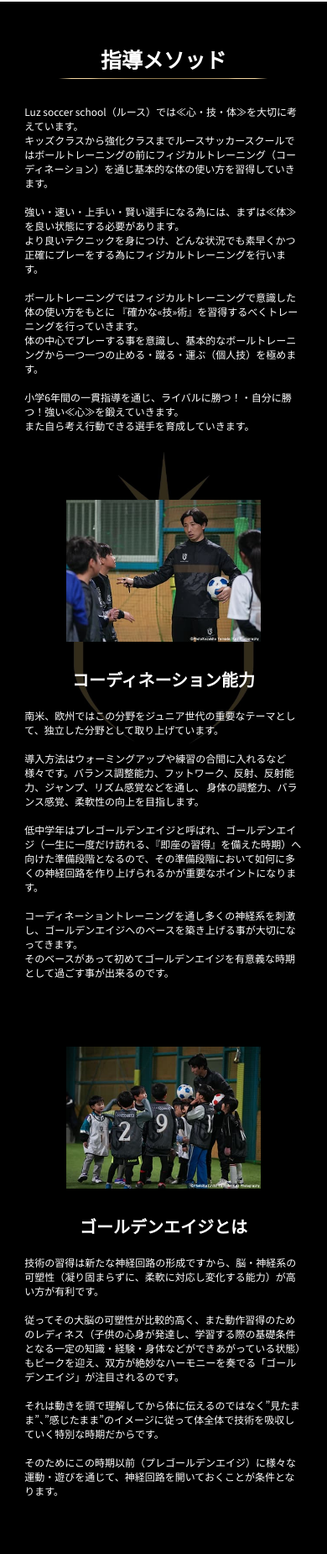
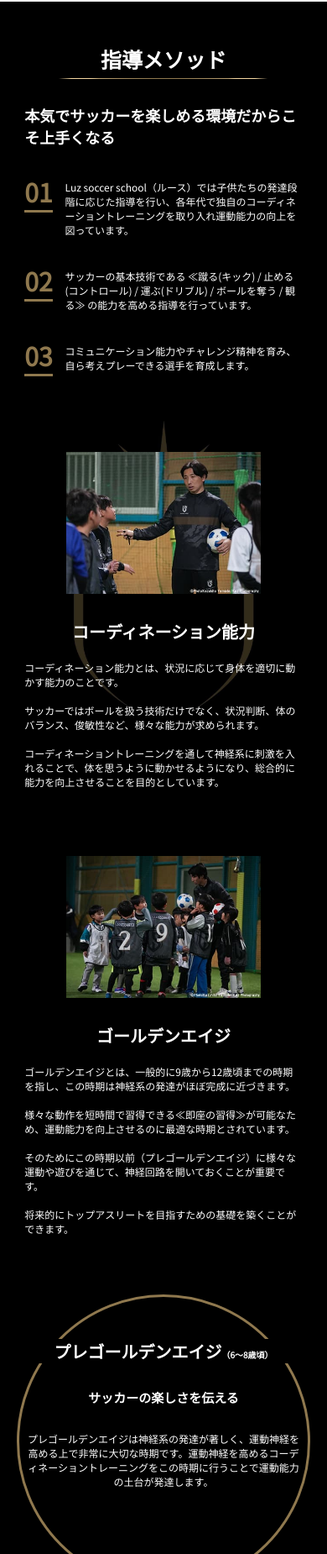
Before and after one commit to YurinoTanaka/luz-soccer-school, a plain HTML site: page src/method.html in a window 390 px wide. Shown: the part 74-1924 px from the top of the page at 84% size. Drawn offline with nearby package versions, Linux system fonts and the light colour scheme; some packages are replaced by stand-ins of ours.

Commit message:
2025/3/25

```diff
--- a/src/css/style.scss
+++ b/src/css/style.scss
@@ -707,12 +707,32 @@ footer {
 }
 .methods-first {
   width: 70%;
-  display: flex;
   margin: 0 auto;
   font-size: $font-size-main;
 }
+.methods-first-title {
+  display: flex;
+  justify-content: center;
+  font-size: 30px;
+  font-weight: bold;
+  margin-bottom: 30px;
+}
+.methods-first-contents {
+  display: flex;
+  padding-bottom: 30px;
+  h3 {
+    margin-right: 15px;
+    border-bottom: 3px solid $color-gold;
+    font-size: 40px;
+    font-weight: bold;
+    color: $color-gold;
+  }
+  p {
+    padding-top: 15px;
+  }
+}
 .methods-second {
-  padding-top: 200px;
+  padding-top: 80px;
   font-size: $font-size-main;
   background-image: url(../images/methods/methods_background.jpg);
   background-size: contain;
@@ -726,10 +746,6 @@ footer {
     text-align: center;
     padding-bottom: 20px;
     font-size: 30px;
-  }
-  img {
-    padding-top: 50px;
-    padding-bottom: 50px;
   }
 }
 .methods-text-detail-first {
@@ -745,12 +761,12 @@ footer {
   text-align: center;
   margin: 0 auto;
   content: "";
-  width: 400px;
-  height: 400px;
+  width: 450px;
+  height: 450px;
   border: 3px solid $color-gold;
   border-radius: 50%;
   .methods-age {
-    margin-top: 40px;
+    margin-top: 50px;
   }
   h3 {
     font-size: 28px;
@@ -771,12 +787,9 @@ footer {
   margin: 60px 10px 0 10px;
 }
 .golden-age {
-  margin: 30px 10px 0 10px;
+  margin: 60px 10px 0 10px;
 }
 .post-golden-age {
-  margin: 40px 10px 0 10px;
-}
-.independent-age {
   margin: 40px 10px 0 10px;
 }
 .circle-one {
@@ -792,11 +805,6 @@ footer {
   position: relative;
   bottom: 200px;
   right: 20%;
-}
-.circle-four {
-  position: relative;
-  bottom: 300px;
-  left: 20%;
 }
 
 /* --------------
@@ -903,18 +911,16 @@ footer {
   /* 指導メソッド */
   .methods-first {
     width: 85%;
-    font-size: $font-size-main-sp;
+  }
+  .methods-first-title {
+    font-size: $font-size-sub;
   }
   .methods-second {
     padding-top: 50px;
-    font-size: $font-size-main-sp;
   }
   .methods-second-text {
     flex-direction: column;
     padding-bottom: 50px;
-    h3 {
-      font-size: $font-size-sub-sp;
-    }
     .methods-second-img-sp {
       display: flex;
       justify-content: center;
@@ -934,59 +940,49 @@ footer {
   .methods-text-detail-second {
     padding-left: 0;
   }
-  .methods-age-main {
-    width: 95%;
-    font-size: $font-size-main-sp;
-    display: flex;
-    flex-direction: column;
-    align-items: center;
-    padding-top: 20px;
-  }
-  .methods-circle {
-    margin: 0;
-    margin-bottom: 30px;
-    width: 300px;
-    height: 300px;
-    h3 {
-      font-size: $font-size-sub-sp;
-    }
-    span {
-      font-size: 10px;
-    }
-    h4 {
-      padding-top: 30px;
-      font-size: 15px;
-    }
-    .methods-sub-title-sp {
-      padding-top: 15px;
-    }
-  }
-  .pre-golden-age,
-  .post-golden-age,
-  .independent-age {
-    margin: 30px 10px 0 10px;
-  }
-  .golden-age {
-    margin: 20px 10px 0 10px;
-  }
-  .circle-one {
-    position: relative;
-    right: 0;
-  }
+  // .methods-age-main {
+  //   width: 95%;
+  //   font-size: $font-size-main-sp;
+  //   display: flex;
+  //   flex-direction: column;
+  //   align-items: center;
+  //   padding-top: 20px;
+  // }
+  // .methods-circle {
+  //   margin: 0;
+  //   margin-bottom: 30px;
+  //   width: 300px;
+  //   height: 300px;
+  //   h3 {
+  //     font-size: $font-size-sub-sp;
+  //   }
+  //   span {
+  //     font-size: 10px;
+  //   }
+  //   h4 {
+  //     padding-top: 30px;
+  //     font-size: 15px;
+  //   }
+  //   .methods-sub-title-sp {
+  //     padding-top: 15px;
+  //   }
+  // }
+  // .pre-golden-age,
+  // .post-golden-age {
+  //   margin: 30px 10px 0 10px;
+  // }
+  // .golden-age {
+  //   margin: 20px 10px 0 10px;
+  // }
+  // .circle-one {
+  //   position: relative;
+  //   right: 0;
+  // }
   .circle-two {
-    position: relative;
-    bottom: 0;
-    left: 0;
+    bottom: 50px;
   }
   .circle-three {
-    position: relative;
-    bottom: 0;
-    right: 0;
-  }
-  .circle-four {
-    position: relative;
-    bottom: 0;
-    left: 0;
+    bottom: 100px;
   }
 }
 
@@ -1324,7 +1320,7 @@ footer {
       width: 70%;
       margin-left: 20px;
       h4 {
-        font-size: $font-size-sub-sp;
+        font-size: 18px;
       }
     }
   }
@@ -1392,6 +1388,78 @@ footer {
     padding-top: 60px;
   }
 
+  /* -------------------
+  指導メソッドページの編集
+  -------------------- */
+  /* 指導メソッド */
+  .methods-first {
+    font-size: $font-size-main-sp;
+  }
+  .methods-first-title {
+    font-size: 18px;
+  }
+  .methods-first-contents {
+    h3 {
+      font-size: 30px;
+    }
+    p {
+      padding-top: 8px;
+    }
+  }
+  .methods-second {
+    padding-top: 30px;
+    font-size: $font-size-main-sp;
+  }
+  .methods-second-text {
+    h3 {
+      font-size: $font-size-sub-sp;
+    }
+  }
+  .methods-age-main {
+    font-size: $font-size-main-sp;
+    display: flex;
+    flex-direction: column;
+    align-items: center;
+    padding-top: 20px;
+  }
+  .methods-circle {
+    margin: 0;
+    margin-bottom: 30px;
+    width: 350px;
+    height: 350px;
+    h3 {
+      font-size: $font-size-sub-sp;
+    }
+    span {
+      font-size: 10px;
+    }
+    h4 {
+      padding-top: 30px;
+      font-size: 15px;
+    }
+  }
+  .pre-golden-age,
+  .post-golden-age {
+    margin: 30px 10px 0 10px;
+  }
+  .golden-age {
+    margin: 40px 10px 0 10px;
+  }
+  .circle-one {
+    position: relative;
+    right: 0;
+  }
+  .circle-two {
+    position: relative;
+    bottom: 0;
+    left: 0;
+  }
+  .circle-three {
+    position: relative;
+    bottom: 0;
+    right: 0;
+  }
+
   /* ------------
   クラス紹介の編集
   ------------- */
--- a/src/method.html
+++ b/src/method.html
@@ -89,30 +89,43 @@
           <h2>指導メソッド</h2>
           <img class="title_underline" src="images/common/line_short.jpg" alt="">
         </div>
-        <p class="methods-first">Luz soccer school（ルース）では≪心・技・体≫を大切に考えています。
-          <br>キッズクラスから強化クラスまでルースサッカースクールではボールトレーニングの前にフィジカルトレーニング（コーディネーション）を通じ基本的な体の使い方を習得していきます。
-          <br>
-          <br>強い・速い・上手い・賢い選手になる為には、まずは≪体≫を良い状態にする必要があります。
-          <br>より良いテクニックを身につけ、どんな状況でも素早くかつ正確にプレーをする為にフィジカルトレーニングを行います。
-          <br>
-          <br>ボールトレーニングではフィジカルトレーニングで意識した体の使い方をもとに 『確かな«技»術』を習得するべくトレーニングを行っていきます。
-          <br>体の中心でプレーする事を意識し、基本的なボールトレーニングから一つ一つの止める・蹴る・運ぶ（個人技）を極めます。
-          <br>
-          <br>小学6年間の一貫指導を通じ、ライバルに勝つ！・自分に勝つ！強い≪心≫を鍛えていきます。
-          <br>また自ら考え行動できる選手を育成していきます。
-        </p>
+        <div class="methods-first">
+          <div class="methods-first-title">本気でサッカーを楽しめる環境だからこそ上手くなる</div>
+          <div class="methods-first-contents">
+            <div>
+              <h3>01</h3>
+            </div>
+            <p>
+              Luz soccer school（ルース）では子供たちの発達段階に応じた指導を行い、各年代で独自のコーディネーショントレーニングを取り入れ運動能力の向上を図っています。
+            </p>
+          </div>
+          <div class="methods-first-contents">
+            <div>
+              <h3>02</h3>
+            </div>
+            <p>
+              サッカーの基本技術である&nbsp;≪蹴る(キック)&nbsp;/&nbsp;止める(コントロール)&nbsp;/&nbsp;運ぶ(ドリブル)&nbsp;/&nbsp;ボールを奪う&nbsp;/&nbsp;観る≫&nbsp;の能力を高める指導を行っています。
+            </p>
+          </div>
+          <div class="methods-first-contents">
+            <div>
+              <h3>03</h3>
+            </div>
+            <p>
+              コミュニケーション能力やチャレンジ精神を育み、自ら考えプレーできる選手を育成します。
+            </p>
+          </div>
+        </div>
         <div class="methods-second">
           <div class="methods-second-text methods-second-text-sp">
             <div>
-              <h3>コーディネーション能力</h3>
-              <p class="methods-text-detail-first">南米、欧州ではこの分野をジュニア世代の重要なテーマとして、独立した分野として取り上げています。
+              <h3 class="methods-text-detail-first">コーディネーション能力</h3>
+              <p class="methods-text-detail-first">
+                コーディネーション能力とは、状況に応じて身体を適切に動かす能力のことです。
                 <br>
-                <br>導入方法はウォーミングアップや練習の合間に入れるなど様々です。バランス調整能力、フットワーク、反射、反射能力、ジャンプ、リズム感覚などを通し、 身体の調整力、バランス感覚、柔軟性の向上を目指します。
+                <br>サッカーではボールを扱う技術だけでなく、状況判断、体のバランス、俊敏性など、様々な能力が求められます。
                 <br>
-                <br>低中学年はプレゴールデンエイジと呼ばれ、ゴールデンエイジ（一生に一度だけ訪れる、『即座の習得』を備えた時期）へ向けた準備段階となるので、その準備段階において如何に多くの神経回路を作り上げられるかが重要なポイントになります。
-                <br>
-                <br>コーディネーショントレーニングを通し多くの神経系を刺激し、ゴールデンエイジへのベースを築き上げる事が大切になってきます。
-                <br>そのベースがあって初めてゴールデンエイジを有意義な時期として過ごす事が出来るのです。
+                <br>コーディネーショントレーニングを通して神経系に刺激を入れることで、体を思うように動かせるようになり、総合的に能力を向上させることを目的としています。
               </p>
             </div>
             <div class="methods-second-img-sp">
@@ -124,37 +137,40 @@
               <img src="images/methods/methods_image2.jpg" alt="生徒に指導している画像">
             </div>
             <div>
-              <h3>ゴールデンエイジとは</h3>
-              <p class="methods-text-detail-second">技術の習得は新たな神経回路の形成ですから、脳・神経系の可塑性（凝り固まらずに、柔軟に対応し変化する能力）が高い方が有利です。
+              <h3 class="methods-text-detail-second">ゴールデンエイジ</h3>
+              <p class="methods-text-detail-second">
+                ゴールデンエイジとは、一般的に9歳から12歳頃までの時期を指し、この時期は神経系の発達がほぼ完成に近づきます。
                 <br>
-                <br>従ってその大脳の可塑性が比較的高く、また動作習得のためのレディネス（子供の心身が発達し、学習する際の基礎条件となる一定の知識・経験・身体などができあがっている状態）もピークを迎え、双方が絶妙なハーモニーを奏でる「ゴールデンエイジ」が注目されるのです。
+                <br>様々な動作を短時間で習得できる≪即座の習得≫が可能なため、運動能力を向上させるのに最適な時期とされています。
                 <br>
-                <br>それは動きを頭で理解してから体に伝えるのではなく”見たまま”、”感じたまま”のイメージに従って体全体で技術を吸収していく特別な時期だからです。
+                <br>そのためにこの時期以前（プレゴールデンエイジ）に様々な運動や遊びを通じて、神経回路を開いておくことが重要です。
                 <br>
-                <br>そのためにこの時期以前（プレゴールデンエイジ）に様々な運動・遊びを通じて、神経回路を開いておくことが条件となります。
+                <br>将来的にトップアスリートを目指すための基礎を築くことができます。
+              </p>
             </div>
           </div>
         </div>
         <div class="methods-age-main">
           <div class="methods-circle circle-one">
-            <h3 class="methods-age">プレゴールデンエイジ<span>（～8・9歳頃）</span></h3>
+            <h3 class="methods-age">プレゴールデンエイジ<span>（6～8歳頃）</span></h3>
             <h4>サッカーの楽しさを伝える</h4>
-            <p class="pre-golden-age">ひとつの動作によって、ひとつの”神経回路”が形成されるという神経回路の配線が遊んでいる時期です。運動能力の基礎はこの年代で形成されます。</p>
+            <p class="pre-golden-age">
+              プレゴールデンエイジは神経系の発達が著しく、運動神経を高める上で非常に大切な時期です。運動神経を高めるコーディネーショントレーニングをこの時期に行うことで運動能力の土台が発達します。
+            </p>
           </div>
           <div class="methods-circle circle-two">
             <h3 class="methods-age">ゴールデンエイジ<span>（9～12歳頃）</span></h3>
-            <h4 class="methods-sub-title-sp">実践的な技術の定義</h4>
-            <p class="golden-age">神経系の発達がほぼ完成に近づき形成的にもやや安定した時期ですから、動きの巧みさを身に付けるのに最も適しています。この時期は一生に一度だけ訪れる、あらゆる物事を短時間で覚える事の出来る『即座の習得』を備えた時期（ゴールデンエイジ/Golden Age）なのです。</p>
+            <h4>人生の黄金時代</h4>
+            <p class="golden-age">
+              ゴールデンエイジは神経系の発達がほぼ完成に近づき、<br>運動能力向上するため&nbsp;≪即座の習得≫&nbsp;をするのに最も大切な時期とされています。
+            </p>
           </div>
           <div class="methods-circle circle-three">
-            <h3 class="methods-age">ポストゴールデンエイジ<span>（13歳頃以降）</span></h3>
-            <h4>サッカーの楽しさを伝える</h4>
-            <p class="post-golden-age">筋肉や骨格が急速に伸び、体のバランスが今までとは異なってきます。そのために感覚が狂い、習得した技術が一時的に出来なくなったり上達に時間がかかったりします。</p>
-          </div>
-          <div class="methods-circle circle-four">
-            <h3 class="methods-age">インディペンデントエイジ<span>（15～16歳以降）</span></h3>
-            <h4>実践的な技術の定義</h4>
-            <p class="independent-age">この時期には精神的にも肉体的にもバランスが取れるようになり、それまで身に付けた「サッカーの基本」を土台として、さらにその上に自らの個性を発揮できるようになります。</p>
+            <h3 class="methods-age">ポストゴールデンエイジ<span>（13～15歳頃）</span></h3>
+            <h4>個々の能力に応じた専門的指導</h4>
+            <p class="post-golden-age">
+              ポストゴールデンエイジは身体的な成長が著しく、精神的な成熟も進むため選手としての基礎を固める上で重要な時期です。筋肉や骨格が急速に伸び、体のバランスが今までとは異なってきます。そのために感覚が狂い、習得した技術が一時的に出来なくなったり上達に時間がかかったりします。
+            </p>
           </div>
         </div>
        </section>
```
Also changed, not shown: src/class.html (+1 -1 lines), src/index.html (+7 -7 lines), src/school.html (+2 -3 lines), src/staff.html (+2 -2 lines), src/css/style.css, 1 other file.
